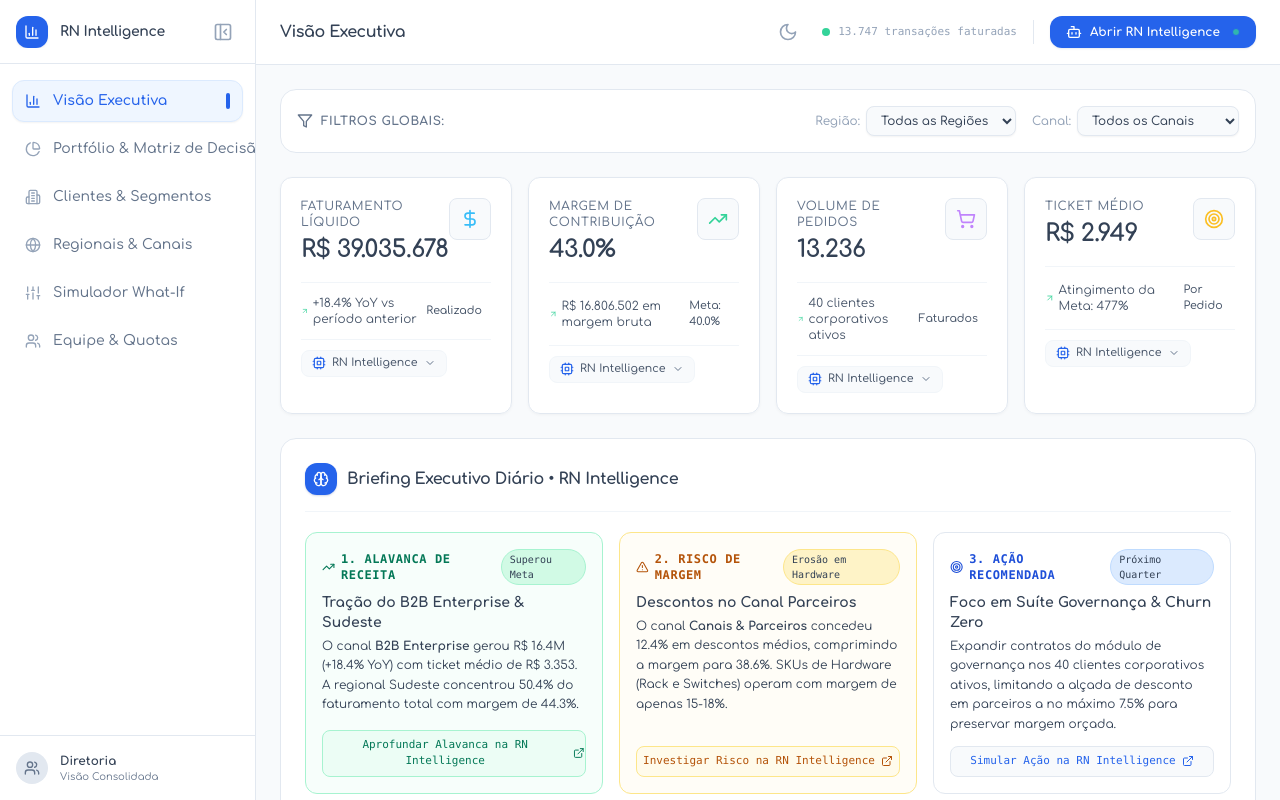
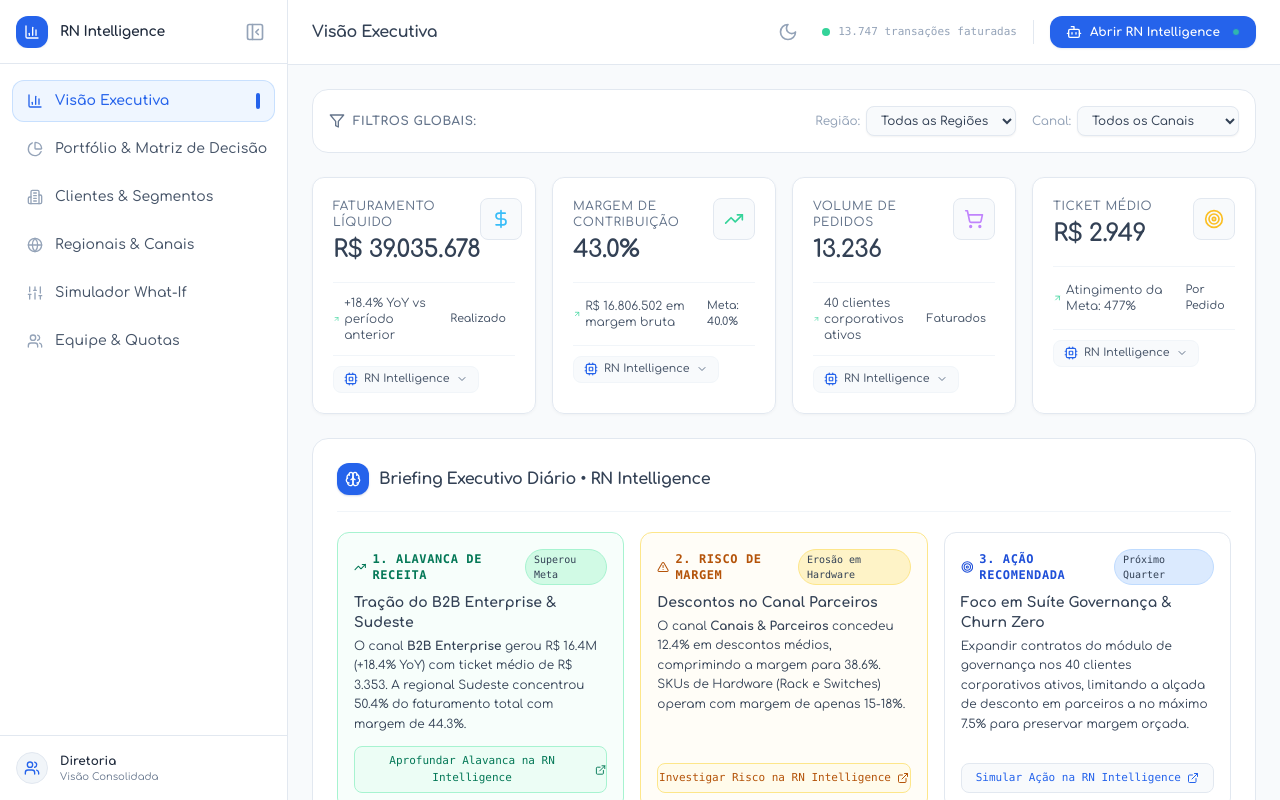
Before and after one commit to Renanbritto/sales-bi-ai-copilot, a Next.js app in the folder frontend/: page / in a window 1280 px wide. Built offline with nearby package versions, Linux system fonts and the light colour scheme; no server answers.

Commit message:
fix(sidebar): corrigir contraste ativo/hover no modo escuro, quebra de texto e barra horizontal

```diff
--- a/frontend/app/page.tsx
+++ b/frontend/app/page.tsx
@@ -208,24 +208,24 @@
 
       {/* Sidebar Retrátil */}
       <aside
-        className={`flex flex-col bg-white dark:bg-slate-900 border-r border-slate-200 dark:border-slate-700/50 transition-all duration-300 z-50 ${isSidebarOpen ? 'w-64' : 'w-20'} shrink-0`}
+        className={`flex flex-col bg-white dark:bg-slate-900 border-r border-slate-200 dark:border-slate-700/50 transition-all duration-300 z-50 ${isSidebarOpen ? 'w-72' : 'w-20'} shrink-0`}
       >
         <div className="h-16 flex items-center justify-between px-4 border-b border-slate-200 dark:border-slate-700/50 shrink-0">
           <div className={`flex items-center gap-3 overflow-hidden whitespace-nowrap transition-all duration-300 ${isSidebarOpen ? 'w-auto opacity-100' : 'w-0 opacity-0'}`}>
             <div className="w-8 h-8 rounded-xl bg-blue-600 flex items-center justify-center shrink-0 shadow-sm shadow-blue-900/10">
               <BarChart3 className="w-4 h-4 text-white font-bold" />
             </div>
-            <h1 className="text-sm font-bold text-slate-700 dark:text-slate-200 tracking-tight">RN Intelligence</h1>
+            <h1 className="text-sm font-bold text-slate-800 dark:text-slate-100 tracking-tight">RN Intelligence</h1>
           </div>
           <button
             onClick={() => setIsSidebarOpen(!isSidebarOpen)}
-            className="p-1.5 rounded-lg text-slate-400 dark:text-slate-500 hover:text-blue-600 hover:bg-slate-100 transition-colors shrink-0"
+            className="p-1.5 rounded-lg text-slate-400 hover:text-slate-700 dark:text-slate-400 dark:hover:text-slate-200 hover:bg-slate-100 dark:hover:bg-slate-800 transition-colors shrink-0"
           >
             {isSidebarOpen ? <PanelLeftClose className="w-5 h-5" /> : <PanelLeftOpen className="w-5 h-5" />}
           </button>
         </div>
 
-        <div className="flex-1 overflow-y-auto py-4 px-3 space-y-1.5">
+        <div className="flex-1 overflow-y-auto overflow-x-hidden py-4 px-3 space-y-1.5">
           {[
             { id: "executivo", label: "Visão Executiva", icon: BarChart3 },
             { id: "produtos", label: "Portfólio & Matriz de Decisão", icon: PieIcon },
@@ -242,18 +242,18 @@
                 key={tab.id}
                 onClick={() => setActiveTab(tab.id as TabType)}
                 title={!isSidebarOpen ? tab.label : undefined}
-                className={`w-full flex items-center gap-3 px-3 py-2.5 rounded-xl text-sm font-medium transition-all cursor-pointer ${
+                className={`w-full flex items-center gap-3 px-3.5 py-2.5 rounded-xl text-xs sm:text-sm font-medium transition-all cursor-pointer group ${
                   isActive
-                    ? "bg-blue-50 text-blue-600 font-semibold shadow-sm border border-blue-100"
-                    : "text-slate-500 dark:text-slate-400 dark:text-slate-500 hover:text-slate-700 dark:text-slate-200 hover:bg-slate-100/70 border border-transparent"
+                    ? "bg-blue-50 dark:bg-blue-600/15 text-blue-600 dark:text-blue-400 font-semibold shadow-xs border border-blue-200/80 dark:border-blue-500/30"
+                    : "text-slate-600 dark:text-slate-400 hover:text-slate-900 dark:hover:text-slate-100 hover:bg-slate-100 dark:hover:bg-slate-800/60 border border-transparent"
                 }`}
               >
-                <Icon className={`w-4 h-4 shrink-0 ${isActive ? 'text-blue-600' : 'text-slate-400 dark:text-slate-500'}`} />
+                <Icon className={`w-4 h-4 shrink-0 transition-colors ${isActive ? 'text-blue-600 dark:text-blue-400' : 'text-slate-400 dark:text-slate-500 group-hover:text-slate-600 dark:group-hover:text-slate-300'}`} />
                 <span className={`whitespace-nowrap transition-all duration-300 ${isSidebarOpen ? 'opacity-100 w-auto' : 'opacity-0 w-0 hidden'}`}>
                   {tab.label}
                 </span>
                 {isActive && isSidebarOpen && (
-                  <div className="ml-auto w-1 h-4 bg-blue-600 rounded-full" />
+                  <div className="ml-auto w-1 h-4 bg-blue-600 dark:bg-blue-400 rounded-full shrink-0" />
                 )}
               </button>
             );
@@ -263,11 +263,11 @@
         {/* User / Settings / Status na base da sidebar */}
         <div className="p-4 border-t border-slate-200 dark:border-slate-700/50 shrink-0">
           <div className={`flex items-center gap-3 transition-all duration-300 ${isSidebarOpen ? 'opacity-100' : 'opacity-0 hidden'}`}>
-             <div className="w-8 h-8 rounded-full bg-slate-200 flex items-center justify-center shrink-0">
-               <Users className="w-4 h-4 text-slate-500 dark:text-slate-400 dark:text-slate-500" />
+             <div className="w-8 h-8 rounded-full bg-slate-100 dark:bg-slate-800 border border-slate-200 dark:border-slate-700 flex items-center justify-center shrink-0">
+               <Users className="w-4 h-4 text-blue-600 dark:text-blue-400" />
              </div>
              <div className="flex flex-col text-left">
-               <span className="text-xs font-bold text-slate-700 dark:text-slate-200">Diretoria</span>
+               <span className="text-xs font-bold text-slate-800 dark:text-slate-100">Diretoria</span>
                <span className="text-[10px] text-slate-500 dark:text-slate-400 dark:text-slate-500">Visão Consolidada</span>
              </div>
           </div>
```
